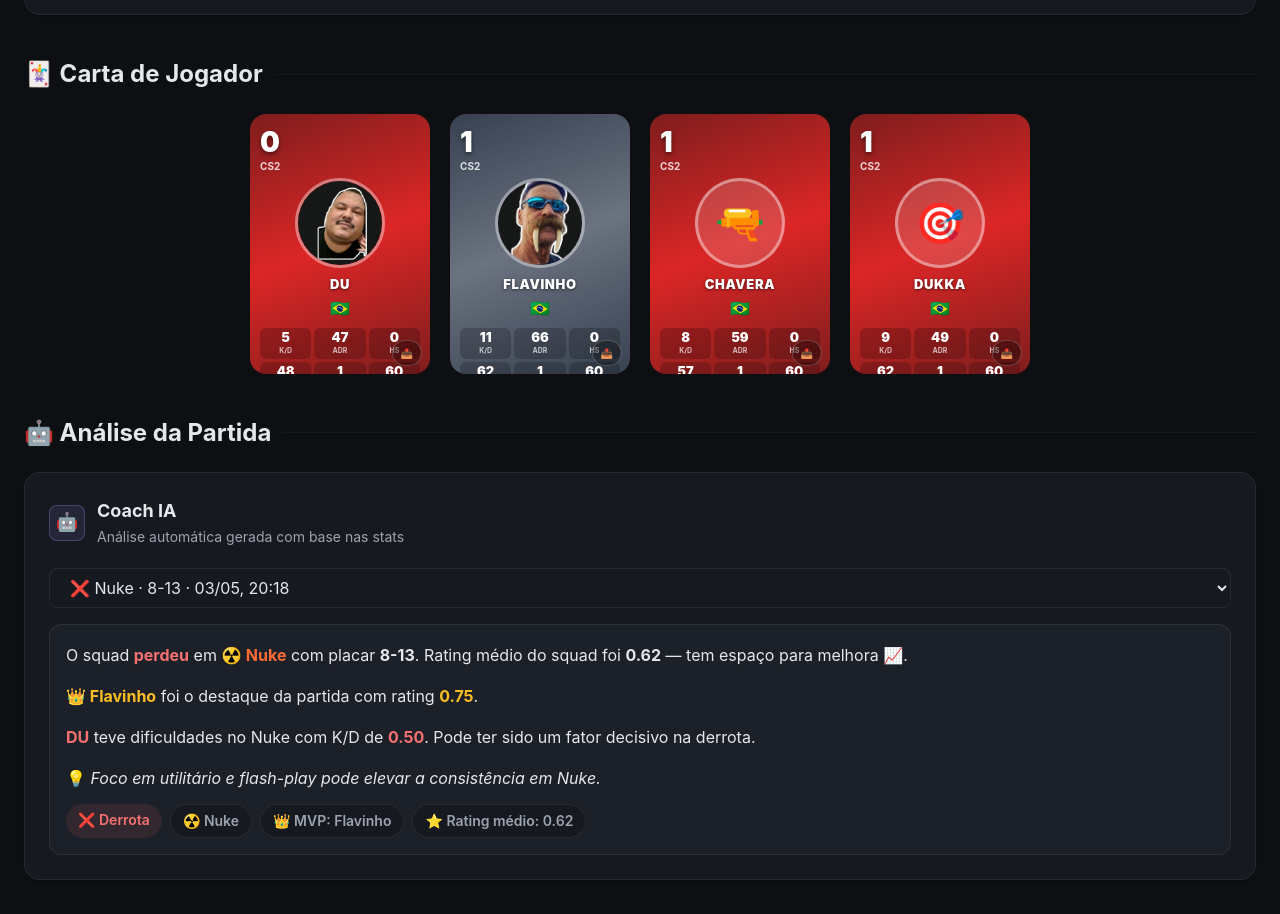
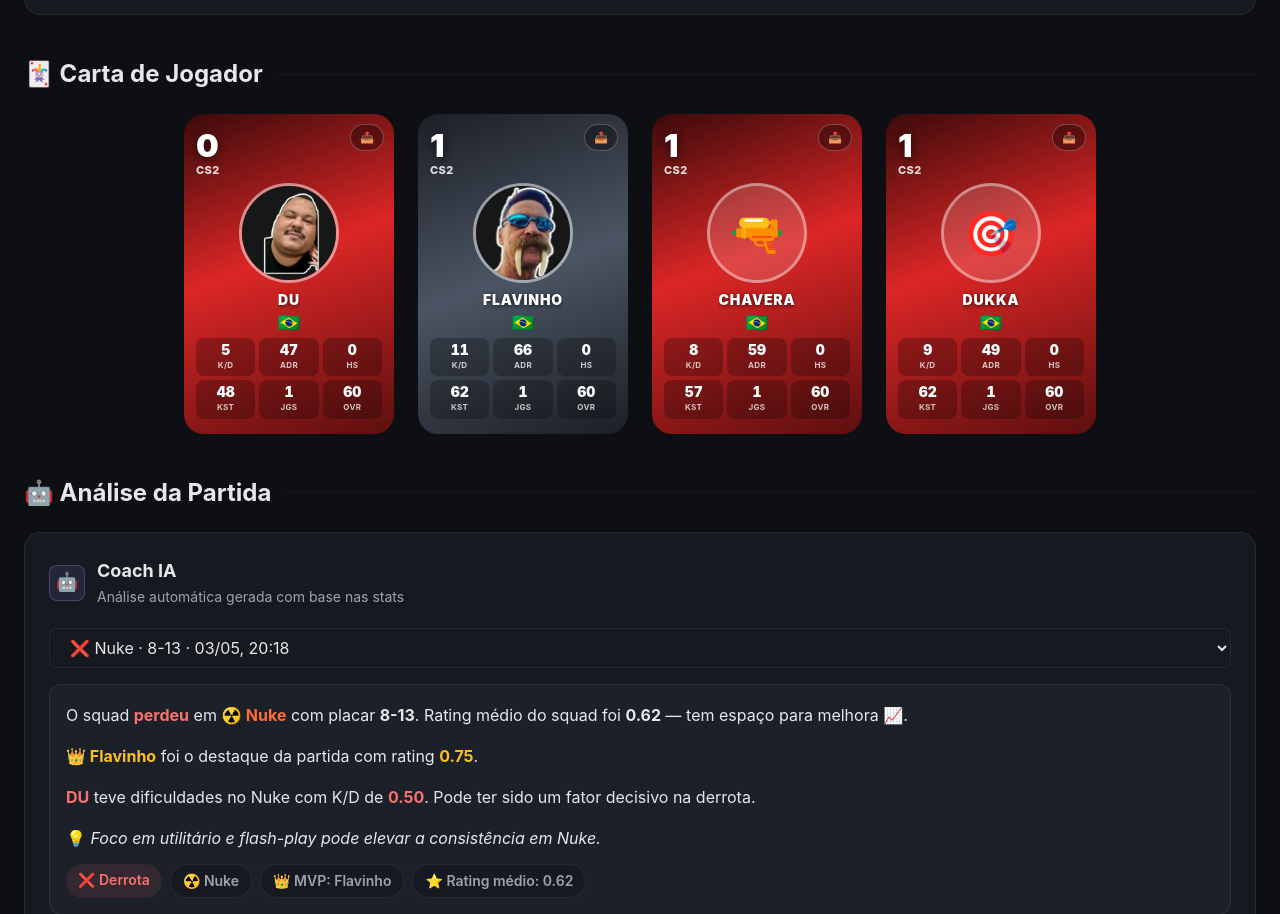
Before and after one commit to duhdev/gc-squad-dashboard, a plain HTML site: page index.html in a window 1280 px wide. Shown: the part 4945-5859 px from the top of the page. Drawn offline with nearby package versions, Linux system fonts and the light colour scheme; a web font is replaced by a local one.

Commit message:
Update index.html

```diff
--- a/index.html
+++ b/index.html
@@ -233,29 +233,34 @@ a,button{transition:color var(--transition),background var(--transition),border-
 .heatmap-legend-bar{display:flex;gap:2px;}
 .heatmap-legend-cell{width:12px;height:12px;border-radius:2px;}
 /* ===== CARTA FIFA ===== */
+/* ===== CARTA FIFA ===== */
 .fifa-section{margin-bottom:var(--space-10);}
-.fifa-cards-grid{display:flex;flex-wrap:wrap;gap:var(--space-5);justify-content:center;}
-.fifa-card{width:180px;height:260px;border-radius:16px;position:relative;cursor:pointer;transition:transform .3s ease,box-shadow .3s ease;flex-shrink:0;font-family:var(--font-body);}
-.fifa-card:hover{transform:translateY(-6px) scale(1.03);box-shadow:0 20px 60px rgba(0,0,0,0.5);}
-.fifa-card-inner{width:100%;height:100%;border-radius:16px;overflow:hidden;position:relative;display:flex;flex-direction:column;align-items:center;padding:14px 10px 10px;}
-.fifa-bg-elite{background:linear-gradient(160deg,#b8860b,#ffd700,#b8860b);}
-.fifa-bg-great{background:linear-gradient(160deg,#1a472a,#2d8a4e,#1a472a);}
-.fifa-bg-good{background:linear-gradient(160deg,#1e3a5f,#2563eb,#1e3a5f);}
-.fifa-bg-average{background:linear-gradient(160deg,#374151,#6b7280,#374151);}
-.fifa-bg-below{background:linear-gradient(160deg,#7f1d1d,#dc2626,#7f1d1d);}
-.fifa-rating{font-size:28px;font-weight:900;color:#fff;text-shadow:0 2px 4px rgba(0,0,0,0.5);line-height:1;align-self:flex-start;}
-.fifa-pos{font-size:10px;font-weight:700;color:rgba(255,255,255,0.8);align-self:flex-start;margin-top:2px;}
-.fifa-avatar-wrap{width:90px;height:90px;margin:4px 0;position:relative;}
-.fifa-avatar-wrap img,.fifa-avatar-emoji{width:90px;height:90px;border-radius:50%;object-fit:cover;border:3px solid rgba(255,255,255,0.4);}
-.fifa-avatar-emoji{display:flex;align-items:center;justify-content:center;font-size:40px;background:rgba(255,255,255,0.15);}
-.fifa-nick{font-size:13px;font-weight:900;color:#fff;text-shadow:0 1px 3px rgba(0,0,0,0.6);text-transform:uppercase;letter-spacing:.05em;margin-top:2px;}
-.fifa-country{font-size:16px;margin:2px 0;}
-.fifa-stats{display:grid;grid-template-columns:repeat(3,1fr);gap:3px;width:100%;margin-top:4px;}
-.fifa-stat{text-align:center;background:rgba(0,0,0,0.2);border-radius:6px;padding:3px 2px;}
-.fifa-stat-val{font-size:13px;font-weight:900;color:#fff;line-height:1;}
-.fifa-stat-key{font-size:7px;font-weight:700;color:rgba(255,255,255,0.7);text-transform:uppercase;margin-top:1px;}
-.fifa-share-btn{position:absolute;bottom:8px;right:8px;background:rgba(0,0,0,0.3);border:1px solid rgba(255,255,255,0.2);border-radius:var(--radius-full);padding:4px 8px;font-size:10px;color:#fff;font-weight:600;}
-.fifa-share-btn:hover{background:rgba(0,0,0,0.5);}
+.fifa-cards-grid{display:flex;flex-wrap:wrap;gap:var(--space-6);justify-content:center;}
+.fifa-card{width:210px;height:320px;border-radius:20px;position:relative;cursor:pointer;transition:transform .3s ease,box-shadow .3s ease;flex-shrink:0;font-family:var(--font-body);}
+.fifa-card:hover{transform:translateY(-8px) scale(1.04);box-shadow:0 24px 70px rgba(0,0,0,0.6);}
+.fifa-card-inner{width:100%;height:100%;border-radius:20px;overflow:hidden;position:relative;display:flex;flex-direction:column;align-items:center;padding:16px 12px 12px;gap:0;}
+.fifa-bg-elite{background:linear-gradient(160deg,#7c5c00,#f5c518 40%,#b8860b 100%);}
+.fifa-bg-great{background:linear-gradient(160deg,#0a2e1a,#1db954 45%,#0d5c2a 100%);}
+.fifa-bg-good{background:linear-gradient(160deg,#0a1a3f,#1a56db 45%,#0d2d6e 100%);}
+.fifa-bg-average{background:linear-gradient(160deg,#1c1f26,#4b5563 50%,#1c1f26 100%);}
+.fifa-bg-below{background:linear-gradient(160deg,#3b0a0a,#dc2626 45%,#5c0f0f 100%);}
+.fifa-top-row{display:flex;justify-content:space-between;align-items:flex-start;width:100%;margin-bottom:6px;}
+.fifa-rating{font-size:32px;font-weight:900;color:#fff;text-shadow:0 2px 8px rgba(0,0,0,0.6);line-height:1;}
+.fifa-pos-block{display:flex;flex-direction:column;align-items:flex-start;gap:2px;}
+.fifa-pos{font-size:11px;font-weight:800;color:rgba(255,255,255,0.85);letter-spacing:.04em;}
+.fifa-ovr-badge{font-size:10px;font-weight:700;background:rgba(0,0,0,0.3);color:#fff;border-radius:6px;padding:1px 6px;}
+.fifa-avatar-wrap{width:100px;height:100px;margin:4px 0 6px;position:relative;flex-shrink:0;}
+.fifa-avatar-wrap img{width:100px;height:100px;border-radius:50%;object-fit:cover;object-position:center top;border:3px solid rgba(255,255,255,0.5);display:block;}
+.fifa-avatar-emoji{width:100px;height:100px;border-radius:50%;display:flex;align-items:center;justify-content:center;font-size:44px;background:rgba(255,255,255,0.15);border:3px solid rgba(255,255,255,0.4);}
+.fifa-nick{font-size:14px;font-weight:900;color:#fff;text-shadow:0 1px 4px rgba(0,0,0,0.7);text-transform:uppercase;letter-spacing:.06em;margin-bottom:2px;text-align:center;white-space:nowrap;overflow:hidden;text-overflow:ellipsis;max-width:180px;}
+.fifa-country{font-size:18px;margin-bottom:6px;line-height:1;}
+.fifa-divider{width:80%;height:1px;background:rgba(255,255,255,0.2);margin-bottom:6px;flex-shrink:0;}
+.fifa-stats{display:grid;grid-template-columns:repeat(3,1fr);gap:4px;width:100%;}
+.fifa-stat{text-align:center;background:rgba(0,0,0,0.25);border-radius:8px;padding:5px 3px;}
+.fifa-stat-val{font-size:14px;font-weight:900;color:#fff;line-height:1;font-variant-numeric:tabular-nums;}
+.fifa-stat-key{font-size:8px;font-weight:700;color:rgba(255,255,255,0.75);text-transform:uppercase;margin-top:2px;letter-spacing:.04em;}
+.fifa-share-btn{position:absolute;top:10px;right:10px;background:rgba(0,0,0,0.35);border:1px solid rgba(255,255,255,0.25);border-radius:20px;padding:4px 9px;font-size:11px;color:#fff;font-weight:700;cursor:pointer;transition:background .2s;}
+.fifa-share-btn:hover{background:rgba(0,0,0,0.6);}
 /* ===== IA ANÁLISE ===== */
 .ai-section{margin-bottom:var(--space-10);}
 .ai-wrap{background:var(--surface);border:1px solid var(--border);border-radius:var(--radius-xl);padding:var(--space-6);box-shadow:var(--shadow-sm);}
```
